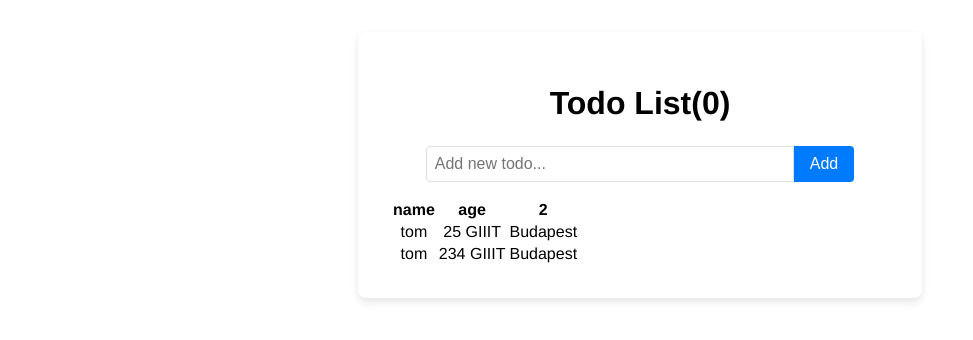
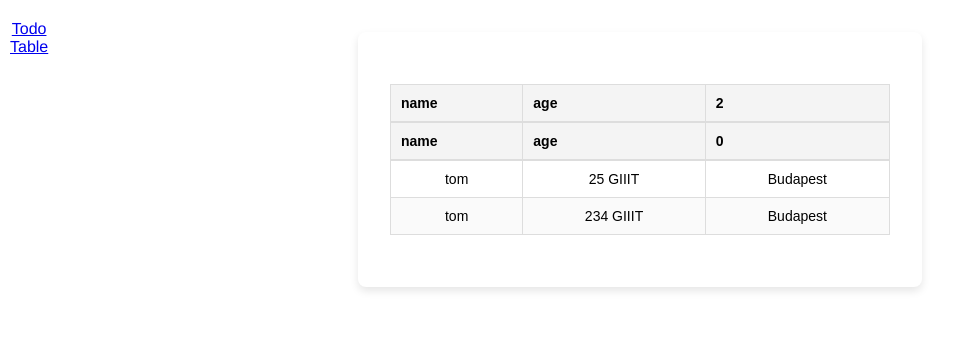
Before and after one commit to Takor0/react-learn, a React (Create React App) app: page /table in a window 1280 px wide. Shown: the top 340 px of the page, without its empty margins (0-973 px from the left). Built offline with nearby package versions, Linux system fonts and the light colour scheme.

Commit message:
moved table to VTable

```diff
--- a/package.json
+++ b/package.json
@@ -13,6 +13,7 @@
     "@types/react-dom": "^19.0.0",
     "react": "^19.0.0",
     "react-dom": "^19.0.0",
+    "react-router-dom": "^7.5.0",
     "react-scripts": "5.0.1",
     "sass": "^1.86.0",
     "typescript": "^4.4.2",
--- a/src/App.tsx
+++ b/src/App.tsx
@@ -1,39 +1,23 @@
 import React, { useState, useMemo, useEffect } from "react";
-import CTodo from "./components/CTodo";
-import CTable, { ColumnHeader } from "./components/CTable";
-import { TableData } from "./components/CTable";
+import VTodo from "./views/VTodo";
+import { BrowserRouter as Router, Routes, Route, Link } from "react-router-dom";
+import { VTable } from "./views/VTable";
 
 const App: React.FC = () => {
-  const columns: string[] = ["name", "age", "location"];
-  const data: TableData[] = [
-    {
-      name: "tom",
-      age: 25,
-      location: "Budapest",
-    },
-    {
-      name: "tom",
-      age: 234,
-      location: "Budapest",
-    },
-  ];
-
   return (
     <div className="app">
-      <CTodo />
-      <CTable
-        columns={columns}
-        data={data}
-        columnRenderers={{
-          age: (column: string, row: TableData) => {
-            return <span>{row[column]} GIIIT</span>;
-          },
-        }}
-      >
-        <ColumnHeader name="location">
-          {(index) => <span> {index} </span>}
-        </ColumnHeader>
-      </CTable>
+      <Router>
+        <div className="sidebar__container">
+          <nav className="sidebar">
+            <Link to="/todo">Todo</Link>
+            <Link to="/table">Table</Link>
+          </nav>
+        </div>
+        <Routes>
+          <Route path={"/todo"} element={<VTodo />} />
+          <Route path={"/table"} element={<VTable />} />
+        </Routes>
+      </Router>
     </div>
   );
 };
--- a/src/components/CTable.tsx
+++ b/src/components/CTable.tsx
@@ -1,4 +1,5 @@
 import React from "react";
+import "../styles/CTable.scss"; // Import the SCSS styles
 
 export type TableData = Record<string, string | number>;
 
@@ -36,21 +37,32 @@ const CTable: React.FC<CTableProps> = ({
   });
 
   return (
-    <table>
-      <thead>
-        {columns.map((column, index) => (
-          <th key={column}>
-            {overrideHeader?.[column]
-              ? overrideHeader?.[column](index)
-              : column}
-          </th>
-        ))}
+    <table className="ctable">
+      <thead className="ctable__header">
+        <tr>
+          {columns.map((column, index) => (
+            <th key={column} className="ctable__header-cell">
+              {overrideHeader?.[column]
+                ? overrideHeader[column](index)
+                : column}
+            </th>
+          ))}
+        </tr>
+        <tr>
+          {columns.map((column) => (
+            <th key={column} className="ctable__header-cell">
+              {overrideHeader?.[column]
+                ? overrideHeader[column](0)
+                : column}
+            </th>
+          ))}
+        </tr>
       </thead>
-      <tbody>
+      <tbody className="ctable__body">
         {data.map((row, rowIndex) => (
-          <tr key={rowIndex}>
+          <tr key={rowIndex} className="ctable__row">
             {columns.map((column) => (
-              <td key={column}>
+              <td key={column} className="ctable__cell">
                 {columnRenderers && columnRenderers[column]
                   ? columnRenderers[column](column, row)
                   : row[column]}
--- a/src/components/TodoItem.tsx
+++ b/src/components/CTodoItem.tsx
@@ -1,6 +1,6 @@
 // src/components/TodoItem.tsx
 import React, { useState } from "react";
-import { Todo } from "./CTodo";
+import { Todo } from "../views/VTodo";
 import "../styles/TodoItem.scss";
 
 interface TodoItemProps {
@@ -10,7 +10,7 @@ interface TodoItemProps {
   updateTodo: (id: number, newText: string) => void;
 }
 
-const TodoItem: React.FC<TodoItemProps> = ({
+const CTodoItem: React.FC<TodoItemProps> = ({
   todo,
   toggleTodo,
   deleteTodo,
@@ -46,4 +46,4 @@ const TodoItem: React.FC<TodoItemProps> = ({
   );
 };
 
-export default TodoItem;
+export default CTodoItem;
--- a/src/components/TodoList.tsx
+++ b/src/components/CTodoList.tsx
@@ -1,7 +1,7 @@
 // src/components/TodoList.tsx
 import React from "react";
-import { Todo } from "./CTodo";
-import TodoItem from "./TodoItem";
+import { Todo } from "../views/VTodo";
+import CTodoItem from "./CTodoItem";
 import "../styles/TodoList.scss";
 
 interface TodoListProps {
@@ -11,7 +11,7 @@ interface TodoListProps {
   updateTodo: (id: number, newText: string) => void;
 }
 
-const TodoList: React.FC<TodoListProps> = ({
+const CTodoList: React.FC<TodoListProps> = ({
   todos,
   toggleTodo,
   deleteTodo,
@@ -20,7 +20,7 @@ const TodoList: React.FC<TodoListProps> = ({
   return (
     <ul className="todo-list">
       {todos.map((todo) => (
-        <TodoItem
+        <CTodoItem
           key={todo.id}
           todo={todo}
           toggleTodo={toggleTodo}
@@ -32,4 +32,4 @@ const TodoList: React.FC<TodoListProps> = ({
   );
 };
 
-export default TodoList;
+export default CTodoList;
--- /dev/null
+++ b/src/styles/CTable.scss
@@ -0,0 +1,41 @@
+.ctable {
+  width: 100%;
+  border-collapse: collapse;
+  margin: 20px 0;
+  font-family: Arial, sans-serif;
+  font-size: 14px;
+
+  &__header {
+    background-color: #f4f4f4;
+
+    tr {
+      border-bottom: 2px solid #ddd;
+    }
+  }
+
+  &__header-cell {
+    padding: 10px;
+    text-align: left;
+    font-weight: bold;
+    border: 1px solid #ddd;
+  }
+
+  &__body {
+    tr {
+      border-bottom: 1px solid #eee;
+
+      &:nth-child(even) {
+        background-color: #fafafa;
+      }
+    }
+  }
+
+  &__row {
+    // Additional row styles can be added here if needed.
+  }
+
+  &__cell {
+    padding: 10px;
+    border: 1px solid #ddd;
+  }
+}
--- a/src/styles/Todo.scss
+++ b/src/styles/Todo.scss
@@ -7,6 +7,16 @@
   border-radius: 8px;
   text-align: center;
   font-family: "Helvetica Neue", sans-serif;
+
+  .sidebar__container {
+    position: absolute;
+    left: 10px;
+    top: 20px;
+    .sidebar {
+      display: flex;
+      flex-direction: column;
+    }
+  }
 
   h1 {
     margin-bottom: 1.5rem;
--- /dev/null
+++ b/src/views/VTable.tsx
@@ -0,0 +1,34 @@
+import React from "react";
+import CTable, { ColumnHeader, TableData } from "../components/CTable";
+
+export const VTable: React.FC = () => {
+  const columns: string[] = ["name", "age", "location"];
+  const data: TableData[] = [
+    {
+      name: "tom",
+      age: 25,
+      location: "Budapest",
+    },
+    {
+      name: "tom",
+      age: 234,
+      location: "Budapest",
+    },
+  ];
+
+  return (
+    <CTable
+      columns={columns}
+      data={data}
+      columnRenderers={{
+        age: (column: string, row: TableData) => {
+          return <span>{row[column]} GIIIT</span>;
+        },
+      }}
+    >
+      <ColumnHeader name="location">
+        {(index) => <span> {index} </span>}
+      </ColumnHeader>
+    </CTable>
+  );
+};
--- a/src/components/CTodo.tsx
+++ b/src/views/VTodo.tsx
@@ -1,7 +1,7 @@
 // src/App.tsx
 import React, { useState, useMemo, useEffect } from "react";
 import "../styles/Todo.scss";
-import TodoList from "./TodoList";
+import CTodoList from "../components/CTodoList";
 
 export interface Todo {
   id: number;
@@ -9,7 +9,7 @@ export interface Todo {
   completed: boolean;
 }
 
-const CTodo: React.FC = () => {
+const VTodo: React.FC = () => {
   const [todos, setTodos] = useState<Todo[]>([]);
   const [input, setInput] = useState("");
   const [shouldJump, setShouldJump] = useState(false);
@@ -74,7 +74,7 @@ const CTodo: React.FC = () => {
         />
         <button onClick={addTodo}>Add</button>
       </div>
-      <TodoList
+      <CTodoList
         todos={todos}
         toggleTodo={toggleTodo}
         deleteTodo={deleteTodo}
@@ -84,4 +84,4 @@ const CTodo: React.FC = () => {
   );
 };
 
-export default CTodo;
+export default VTodo;
```
Also changed, not shown: 2 other files (tests, documents, lock files or other folders).
